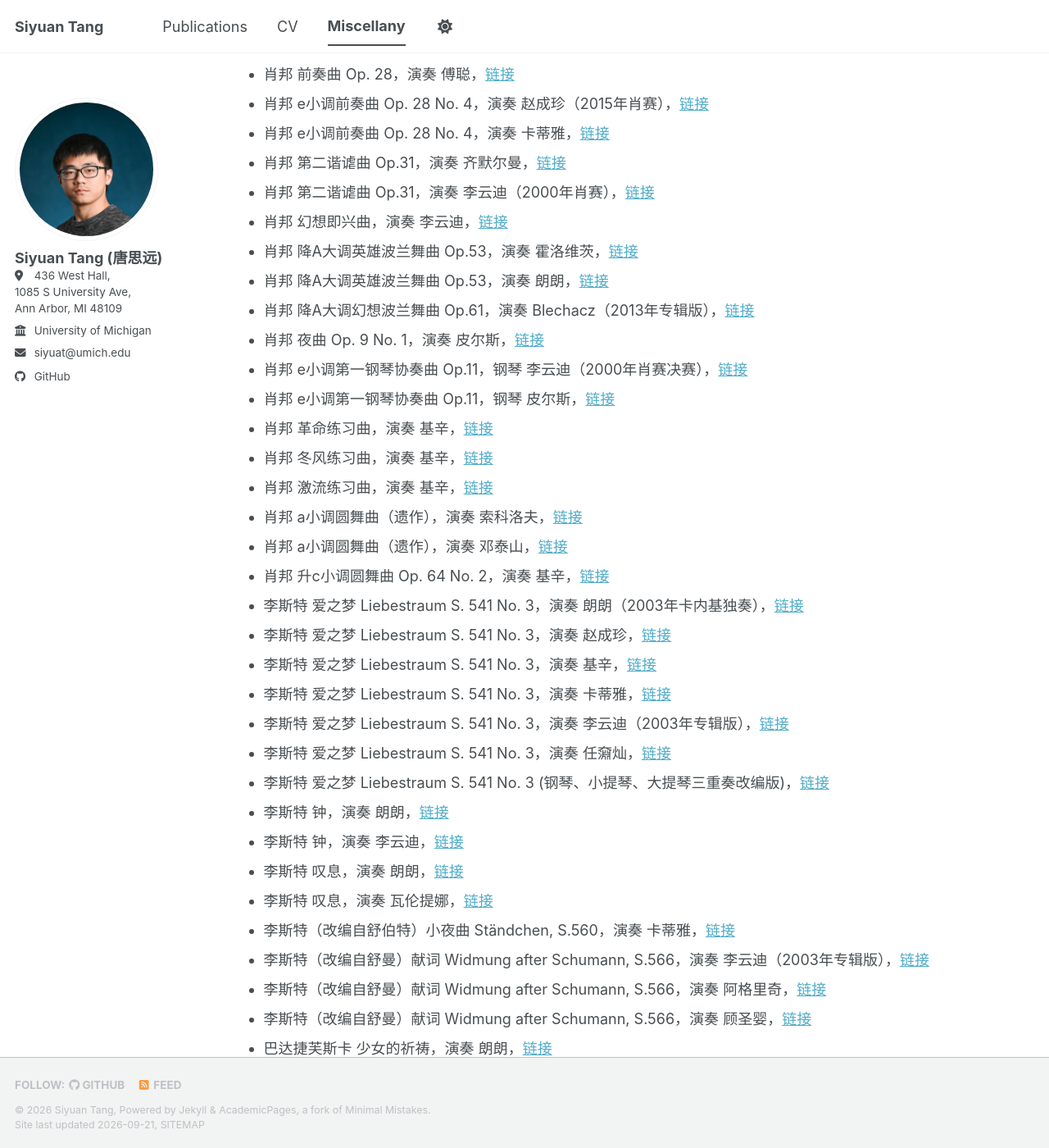
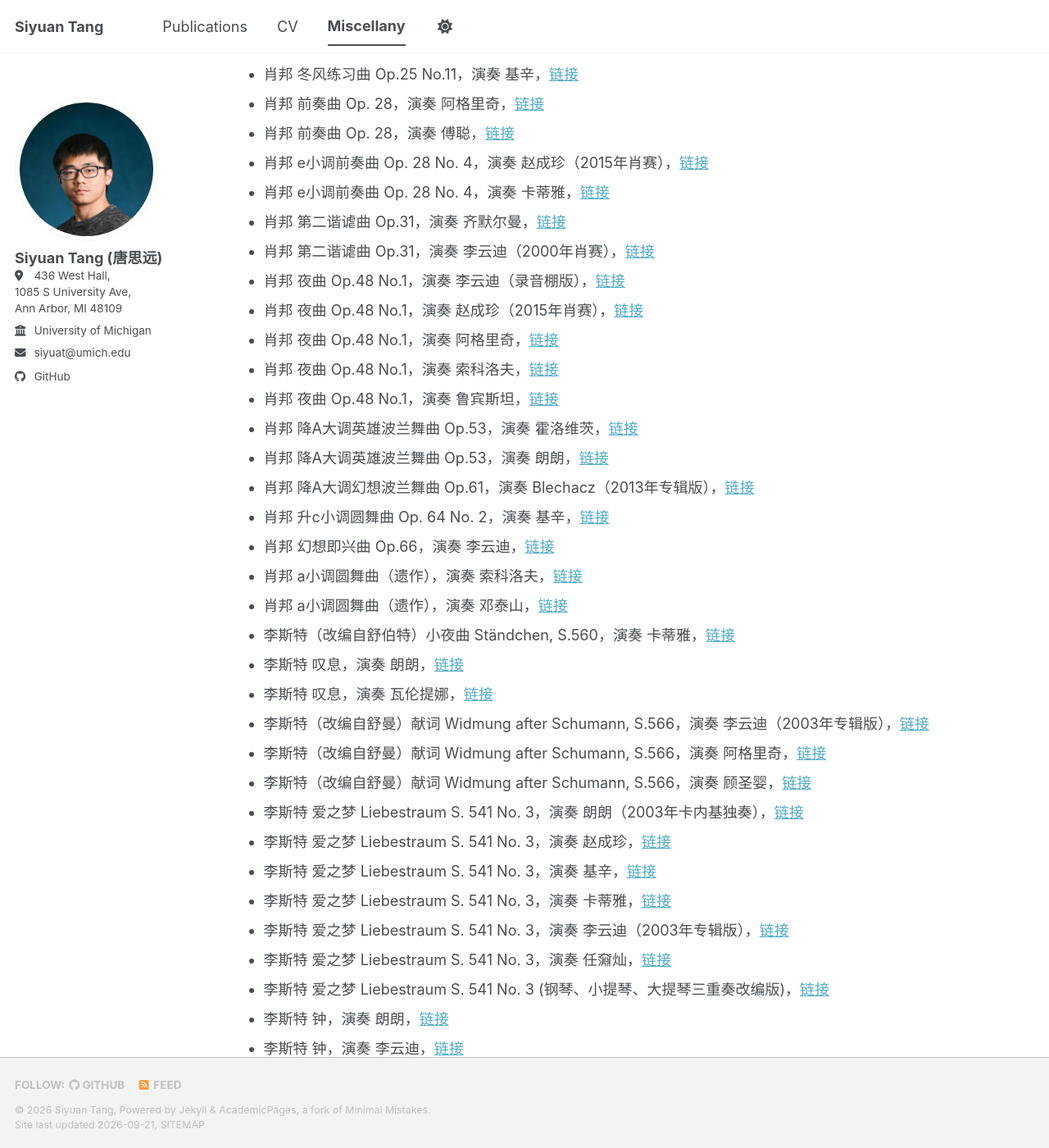
Before and after one commit to siyuat-ui/siyuat-ui.github.io, a Jekyll site: the page built from _pages/miscellany.md, in a window 1280 px wide and 1400 px high, scrolled down 1970 px. Shown: the whole window at 82% size. Built offline with Jekyll 4.4.1, drawn with Linux system fonts in a browser that asks for light colours; a style sheet for code colours, icons or effects is not loaded; some of the changed text lies outside the part shown.

Commit message:
Reorder classical music entries chronologically by opus/catalog number within each composer; add Chopin Grande valse brillante Op.18
- Mozart: Turkish March (K.331) now precedes Piano Sonata No.16 (K.545)
- Chopin: full reorder Op.9 -> Op.66, plus new Op.18 waltz; labeled opus
  numbers for previously-unlabeled entries (激流/革命/冬风练习曲, 幻想即兴曲)
- Liszt: reorder by composition date (Ständchen -> Un Sospiro -> Widmung ->
  Liebestraum -> La Campanella)
- Beethoven, Schumann, Badarzewska, Dvořák, Rachmaninoff, Debussy: already
  in chronological order, unchanged

Co-Authored-By: Claude Sonnet 5 <noreply@anthropic.com>
Claude-Session: https://claude.ai/code/session_01V4NqYJVaZa2Mrh8DC2t8GC

```diff
--- a/_pages/miscellany.md
+++ b/_pages/miscellany.md
@@ -43,9 +43,9 @@ Classical Music
 
 ### Classical (古典)
 
+* 莫扎特 土耳其进行曲，演奏 李云迪，<a href="https://www.bilibili.com/video/BV1FC411W7gx/?spm_id_from=333.1387.favlist.content.click&vd_source=a561ef469b393b8e0fe54f7f631cc160" target="_blank" rel="noopener noreferrer">链接</a>
 * 莫扎特 钢琴奏鸣曲第16号C大调 K. 545，演奏 朗朗，<a href="https://www.bilibili.com/video/BV1Ex411Z7s9/?spm_id_from=333.1387.favlist.content.click&vd_source=a561ef469b393b8e0fe54f7f631cc160" target="_blank" rel="noopener noreferrer">链接</a>
 * 莫扎特 钢琴奏鸣曲第16号C大调 K. 545，演奏 索科洛夫，<a href="https://www.bilibili.com/video/BV1NPTSzJEGs/?vd_source=a561ef469b393b8e0fe54f7f631cc160" target="_blank" rel="noopener noreferrer">链接</a>
-* 莫扎特 土耳其进行曲，演奏 李云迪，<a href="https://www.bilibili.com/video/BV1FC411W7gx/?spm_id_from=333.1387.favlist.content.click&vd_source=a561ef469b393b8e0fe54f7f631cc160" target="_blank" rel="noopener noreferrer">链接</a>
 * 贝多芬 月光奏鸣曲，演奏 古尔德，<a href="https://www.bilibili.com/video/BV1mq4y1k7FW/?spm_id_from=333.1387.favlist.content.click&vd_source=a561ef469b393b8e0fe54f7f631cc160" target="_blank" rel="noopener noreferrer">链接</a>
 * 贝多芬 月光奏鸣曲，演奏 瓦伦提娜，<a href="https://www.bilibili.com/video/BV1fk4y1z7gW/?spm_id_from=333.1387.favlist.content.click&vd_source=a561ef469b393b8e0fe54f7f631cc160" target="_blank" rel="noopener noreferrer">链接</a>
 * 贝多芬 第17号钢琴奏鸣曲 Op.31 No.2（暴风雨奏鸣曲）第三乐章，演奏 巴伦勃伊姆，<a href="https://www.bilibili.com/video/BV1As411s7VR/?vd_source=a561ef469b393b8e0fe54f7f631cc160" target="_blank" rel="noopener noreferrer">链接</a>
@@ -62,30 +62,37 @@ Classical Music
 * 舒曼《童年情景》 No. 1-13，演奏 霍洛维茨，<a href="https://www.bilibili.com/video/BV1xo4y1H7Sd/?spm_id_from=333.1387.favlist.content.click&vd_source=a561ef469b393b8e0fe54f7f631cc160" target="_blank" rel="noopener noreferrer">链接</a>
 * 舒曼《童年情景》 No. 1 异国与异国人民，演奏 阿格里奇，<a href="https://www.bilibili.com/video/BV14741167fy/?spm_id_from=333.1387.favlist.content.click&vd_source=a561ef469b393b8e0fe54f7f631cc160" target="_blank" rel="noopener noreferrer">链接</a>
 * 舒曼《克莱斯勒偶记》Kreisleriana, Op. 16: IV. Sehr langsam，演奏 Alexander Gadjiev，<a href="https://www.youtube.com/watch?v=BDkcGnrXEMw&list=OLAK5uy_lBnb6PXcaHGT2iwys_K7NLfbeg__psGW4&index=7" target="_blank" rel="noopener noreferrer">链接</a>
-* 肖邦 夜曲 Op.48 No.1，演奏 李云迪（录音棚版），<a href="https://www.bilibili.com/video/BV1Wb411V7Rw/?spm_id_from=333.1387.favlist.content.click&vd_source=a561ef469b393b8e0fe54f7f631cc160" target="_blank" rel="noopener noreferrer">链接</a>
-* 肖邦 夜曲 Op.48 No.1，演奏 赵成珍（2015年肖赛），<a href="https://www.bilibili.com/video/BV1sW41177z1/?spm_id_from=333.1387.favlist.content.click&vd_source=a561ef469b393b8e0fe54f7f631cc160" target="_blank" rel="noopener noreferrer">链接</a>
-* 肖邦 夜曲 Op.48 No.1，演奏 阿格里奇，<a href="https://www.bilibili.com/video/BV1zh41187Qc/?vd_source=a561ef469b393b8e0fe54f7f631cc160" target="_blank" rel="noopener noreferrer">链接</a>
-* 肖邦 夜曲 Op.48 No.1，演奏 索科洛夫，<a href="https://www.bilibili.com/video/BV1vm4y1f7yL/?vd_source=a561ef469b393b8e0fe54f7f631cc160" target="_blank" rel="noopener noreferrer">链接</a>
-* 肖邦 夜曲 Op.48 No.1，演奏 鲁宾斯坦，<a href="https://www.bilibili.com/video/BV1Qa411f76g/?vd_source=a561ef469b393b8e0fe54f7f631cc160" target="_blank" rel="noopener noreferrer">链接</a>
+* 肖邦 夜曲 Op. 9 No. 1，演奏 皮尔斯，<a href="https://www.bilibili.com/video/BV1x94y1A7Gf/?spm_id_from=333.1387.favlist.content.click&vd_source=a561ef469b393b8e0fe54f7f631cc160" target="_blank" rel="noopener noreferrer">链接</a>
+* 肖邦 激流练习曲 Op.10 No.4，演奏 基辛，<a href="https://www.bilibili.com/video/BV1Hb411y7SZ/?spm_id_from=333.1387.favlist.content.click&vd_source=a561ef469b393b8e0fe54f7f631cc160" target="_blank" rel="noopener noreferrer">链接</a>
+* 肖邦 革命练习曲 Op.10 No.12，演奏 基辛，<a href="https://www.bilibili.com/video/BV12s41147XS/?spm_id_from=333.1387.favlist.content.click&vd_source=a561ef469b393b8e0fe54f7f631cc160" target="_blank" rel="noopener noreferrer">链接</a>
+* 肖邦 e小调第一钢琴协奏曲 Op.11，钢琴 李云迪（2000年肖赛决赛），<a href="https://www.bilibili.com/video/BV1Vx411m7co/?spm_id_from=333.1387.favlist.content.click&vd_source=a561ef469b393b8e0fe54f7f631cc160" target="_blank" rel="noopener noreferrer">链接</a>
+* 肖邦 e小调第一钢琴协奏曲 Op.11，钢琴 皮尔斯，<a href="https://www.bilibili.com/video/BV1rN4y1T7tw/?vd_source=a561ef469b393b8e0fe54f7f631cc160" target="_blank" rel="noopener noreferrer">链接</a>
+* 肖邦 降E大调华丽大圆舞曲 Op.18，演奏 朗朗，<a href="https://www.bilibili.com/video/BV1LE411h7pR/?vd_source=a561ef469b393b8e0fe54f7f631cc160" target="_blank" rel="noopener noreferrer">链接</a>
+* 肖邦 冬风练习曲 Op.25 No.11，演奏 基辛，<a href="https://www.bilibili.com/video/BV1bx411B7pb/?spm_id_from=333.1387.favlist.content.click&vd_source=a561ef469b393b8e0fe54f7f631cc160" target="_blank" rel="noopener noreferrer">链接</a>
 * 肖邦 前奏曲 Op. 28，演奏 阿格里奇，<a href="https://www.bilibili.com/video/BV1JL4y1J7dq/?spm_id_from=333.1387.favlist.content.click&vd_source=a561ef469b393b8e0fe54f7f631cc160" target="_blank" rel="noopener noreferrer">链接</a>
 * 肖邦 前奏曲 Op. 28，演奏 傅聪，<a href="https://www.bilibili.com/video/BV1RV411u7Wz/?spm_id_from=333.1387.favlist.content.click&vd_source=a561ef469b393b8e0fe54f7f631cc160" target="_blank" rel="noopener noreferrer">链接</a>
 * 肖邦 e小调前奏曲 Op. 28 No. 4，演奏 赵成珍（2015年肖赛），<a href="https://www.bilibili.com/video/BV1t4411W7g7/?spm_id_from=333.1387.favlist.content.click&vd_source=a561ef469b393b8e0fe54f7f631cc160" target="_blank" rel="noopener noreferrer">链接</a>
 * 肖邦 e小调前奏曲 Op. 28 No. 4，演奏 卡蒂雅，<a href="https://www.bilibili.com/video/BV1Yi4y1j7tf/?spm_id_from=333.1387.favlist.content.click&vd_source=a561ef469b393b8e0fe54f7f631cc160" target="_blank" rel="noopener noreferrer">链接</a>
 * 肖邦 第二谐谑曲 Op.31，演奏 齐默尔曼，<a href="https://www.bilibili.com/video/BV1Jb411j7Mg/?spm_id_from=333.1387.favlist.content.click&vd_source=a561ef469b393b8e0fe54f7f631cc160" target="_blank" rel="noopener noreferrer">链接</a>
 * 肖邦 第二谐谑曲 Op.31，演奏 李云迪（2000年肖赛），<a href="https://www.bilibili.com/video/BV1764y1971W/?spm_id_from=333.1387.favlist.content.click&vd_source=a561ef469b393b8e0fe54f7f631cc160" target="_blank" rel="noopener noreferrer">链接</a>
-* 肖邦 幻想即兴曲，演奏 李云迪，<a href="https://www.bilibili.com/video/BV1fx411F7mE/?spm_id_from=333.1387.favlist.content.click&vd_source=a561ef469b393b8e0fe54f7f631cc160" target="_blank" rel="noopener noreferrer">链接</a>
+* 肖邦 夜曲 Op.48 No.1，演奏 李云迪（录音棚版），<a href="https://www.bilibili.com/video/BV1Wb411V7Rw/?spm_id_from=333.1387.favlist.content.click&vd_source=a561ef469b393b8e0fe54f7f631cc160" target="_blank" rel="noopener noreferrer">链接</a>
+* 肖邦 夜曲 Op.48 No.1，演奏 赵成珍（2015年肖赛），<a href="https://www.bilibili.com/video/BV1sW41177z1/?spm_id_from=333.1387.favlist.content.click&vd_source=a561ef469b393b8e0fe54f7f631cc160" target="_blank" rel="noopener noreferrer">链接</a>
+* 肖邦 夜曲 Op.48 No.1，演奏 阿格里奇，<a href="https://www.bilibili.com/video/BV1zh41187Qc/?vd_source=a561ef469b393b8e0fe54f7f631cc160" target="_blank" rel="noopener noreferrer">链接</a>
+* 肖邦 夜曲 Op.48 No.1，演奏 索科洛夫，<a href="https://www.bilibili.com/video/BV1vm4y1f7yL/?vd_source=a561ef469b393b8e0fe54f7f631cc160" target="_blank" rel="noopener noreferrer">链接</a>
+* 肖邦 夜曲 Op.48 No.1，演奏 鲁宾斯坦，<a href="https://www.bilibili.com/video/BV1Qa411f76g/?vd_source=a561ef469b393b8e0fe54f7f631cc160" target="_blank" rel="noopener noreferrer">链接</a>
 * 肖邦 降A大调英雄波兰舞曲 Op.53，演奏 霍洛维茨，<a href="https://www.bilibili.com/video/BV1ys411X7Ue/?spm_id_from=333.1387.favlist.content.click&vd_source=a561ef469b393b8e0fe54f7f631cc160" target="_blank" rel="noopener noreferrer">链接</a>
 * 肖邦 降A大调英雄波兰舞曲 Op.53，演奏 朗朗，<a href="https://www.bilibili.com/video/BV1ix411v7yL/?spm_id_from=333.1387.favlist.content.click&vd_source=a561ef469b393b8e0fe54f7f631cc160" target="_blank" rel="noopener noreferrer">链接</a>
 * 肖邦 降A大调幻想波兰舞曲 Op.61，演奏 Blechacz（2013年专辑版），<a href="https://www.bilibili.com/video/BV1yd94YZEpb/?vd_source=a561ef469b393b8e0fe54f7f631cc160" target="_blank" rel="noopener noreferrer">链接</a>
-* 肖邦 夜曲 Op. 9 No. 1，演奏 皮尔斯，<a href="https://www.bilibili.com/video/BV1x94y1A7Gf/?spm_id_from=333.1387.favlist.content.click&vd_source=a561ef469b393b8e0fe54f7f631cc160" target="_blank" rel="noopener noreferrer">链接</a>
-* 肖邦 e小调第一钢琴协奏曲 Op.11，钢琴 李云迪（2000年肖赛决赛），<a href="https://www.bilibili.com/video/BV1Vx411m7co/?spm_id_from=333.1387.favlist.content.click&vd_source=a561ef469b393b8e0fe54f7f631cc160" target="_blank" rel="noopener noreferrer">链接</a>
-* 肖邦 e小调第一钢琴协奏曲 Op.11，钢琴 皮尔斯，<a href="https://www.bilibili.com/video/BV1rN4y1T7tw/?vd_source=a561ef469b393b8e0fe54f7f631cc160" target="_blank" rel="noopener noreferrer">链接</a>
-* 肖邦 革命练习曲，演奏 基辛，<a href="https://www.bilibili.com/video/BV12s41147XS/?spm_id_from=333.1387.favlist.content.click&vd_source=a561ef469b393b8e0fe54f7f631cc160" target="_blank" rel="noopener noreferrer">链接</a>
-* 肖邦 冬风练习曲，演奏 基辛，<a href="https://www.bilibili.com/video/BV1bx411B7pb/?spm_id_from=333.1387.favlist.content.click&vd_source=a561ef469b393b8e0fe54f7f631cc160" target="_blank" rel="noopener noreferrer">链接</a>
-* 肖邦 激流练习曲，演奏 基辛，<a href="https://www.bilibili.com/video/BV1Hb411y7SZ/?spm_id_from=333.1387.favlist.content.click&vd_source=a561ef469b393b8e0fe54f7f631cc160" target="_blank" rel="noopener noreferrer">链接</a>
+* 肖邦 升c小调圆舞曲 Op. 64 No. 2，演奏 基辛，<a href="https://www.bilibili.com/video/BV1ix411v7JF/?vd_source=a561ef469b393b8e0fe54f7f631cc160" target="_blank" rel="noopener noreferrer">链接</a>
+* 肖邦 幻想即兴曲 Op.66，演奏 李云迪，<a href="https://www.bilibili.com/video/BV1fx411F7mE/?spm_id_from=333.1387.favlist.content.click&vd_source=a561ef469b393b8e0fe54f7f631cc160" target="_blank" rel="noopener noreferrer">链接</a>
 * 肖邦 a小调圆舞曲（遗作），演奏 索科洛夫，<a href="https://www.bilibili.com/video/BV1Zx411S7v4/?spm_id_from=333.1387.favlist.content.click&vd_source=a561ef469b393b8e0fe54f7f631cc160" target="_blank" rel="noopener noreferrer">链接</a>
 * 肖邦 a小调圆舞曲（遗作），演奏 邓泰山，<a href="https://www.bilibili.com/video/BV1YjL4znEhV/?spm_id_from=333.1387.favlist.content.click&vd_source=a561ef469b393b8e0fe54f7f631cc160" target="_blank" rel="noopener noreferrer">链接</a>
-* 肖邦 升c小调圆舞曲 Op. 64 No. 2，演奏 基辛，<a href="https://www.bilibili.com/video/BV1ix411v7JF/?vd_source=a561ef469b393b8e0fe54f7f631cc160" target="_blank" rel="noopener noreferrer">链接</a>
+* 李斯特（改编自舒伯特）小夜曲 Ständchen, S.560，演奏 卡蒂雅，<a href="https://www.bilibili.com/video/BV1R7411k7di/?vd_source=a561ef469b393b8e0fe54f7f631cc160" target="_blank" rel="noopener noreferrer">链接</a>
+* 李斯特 叹息，演奏 朗朗，<a href="https://www.bilibili.com/video/BV1B4411a7wd/?spm_id_from=333.1387.favlist.content.click&vd_source=a561ef469b393b8e0fe54f7f631cc160" target="_blank" rel="noopener noreferrer">链接</a>
+* 李斯特 叹息，演奏 瓦伦提娜，<a href="https://www.bilibili.com/video/BV1Mt411C74s/?spm_id_from=333.1387.favlist.content.click&vd_source=a561ef469b393b8e0fe54f7f631cc160" target="_blank" rel="noopener noreferrer">链接</a>
+* 李斯特（改编自舒曼）献词 Widmung after Schumann, S.566，演奏 李云迪（2003年专辑版），<a href="https://www.youtube.com/watch?v=jDWeTO3tBNI" target="_blank" rel="noopener noreferrer">链接</a>
+* 李斯特（改编自舒曼）献词 Widmung after Schumann, S.566，演奏 阿格里奇，<a href="https://www.bilibili.com/video/BV1a4411B7F5/?vd_source=a561ef469b393b8e0fe54f7f631cc160" target="_blank" rel="noopener noreferrer">链接</a>
+* 李斯特（改编自舒曼）献词 Widmung after Schumann, S.566，演奏 顾圣婴，<a href="https://www.bilibili.com/video/BV1dW411i7j6/?vd_source=a561ef469b393b8e0fe54f7f631cc160" target="_blank" rel="noopener noreferrer">链接</a>
 * 李斯特 爱之梦 Liebestraum S. 541 No. 3，演奏 朗朗（2003年卡内基独奏），<a href="https://www.bilibili.com/video/BV1AM4y1Z7wd/?spm_id_from=333.1387.favlist.content.click&vd_source=a561ef469b393b8e0fe54f7f631cc160" target="_blank" rel="noopener noreferrer">链接</a>
 * 李斯特 爱之梦 Liebestraum S. 541 No. 3，演奏 赵成珍，<a href="https://www.bilibili.com/video/BV1RL41157GT/?spm_id_from=333.1387.favlist.content.click&vd_source=a561ef469b393b8e0fe54f7f631cc160" target="_blank" rel="noopener noreferrer">链接</a>
 * 李斯特 爱之梦 Liebestraum S. 541 No. 3，演奏 基辛，<a href="https://www.bilibili.com/video/BV1W3411r7EY/?spm_id_from=333.1387.favlist.content.click&vd_source=a561ef469b393b8e0fe54f7f631cc160" target="_blank" rel="noopener noreferrer">链接</a>
@@ -95,12 +102,6 @@ Classical Music
 * 李斯特 爱之梦 Liebestraum S. 541 No. 3 (钢琴、小提琴、大提琴三重奏改编版)，<a href="https://www.bilibili.com/video/BV12i4y1o7C4/?spm_id_from=333.1387.favlist.content.click&vd_source=a561ef469b393b8e0fe54f7f631cc160" target="_blank" rel="noopener noreferrer">链接</a>
 * 李斯特 钟，演奏 朗朗，<a href="https://www.bilibili.com/video/BV1GW411e781/?spm_id_from=333.337.search-card.all.click&vd_source=a561ef469b393b8e0fe54f7f631cc160" target="_blank" rel="noopener noreferrer">链接</a>
 * 李斯特 钟，演奏 李云迪，<a href="https://www.bilibili.com/video/BV1Xs411T7tn/?vd_source=a561ef469b393b8e0fe54f7f631cc160" target="_blank" rel="noopener noreferrer">链接</a>
-* 李斯特 叹息，演奏 朗朗，<a href="https://www.bilibili.com/video/BV1B4411a7wd/?spm_id_from=333.1387.favlist.content.click&vd_source=a561ef469b393b8e0fe54f7f631cc160" target="_blank" rel="noopener noreferrer">链接</a>
-* 李斯特 叹息，演奏 瓦伦提娜，<a href="https://www.bilibili.com/video/BV1Mt411C74s/?spm_id_from=333.1387.favlist.content.click&vd_source=a561ef469b393b8e0fe54f7f631cc160" target="_blank" rel="noopener noreferrer">链接</a>
-* 李斯特（改编自舒伯特）小夜曲 Ständchen, S.560，演奏 卡蒂雅，<a href="https://www.bilibili.com/video/BV1R7411k7di/?vd_source=a561ef469b393b8e0fe54f7f631cc160" target="_blank" rel="noopener noreferrer">链接</a>
-* 李斯特（改编自舒曼）献词 Widmung after Schumann, S.566，演奏 李云迪（2003年专辑版），<a href="https://www.youtube.com/watch?v=jDWeTO3tBNI" target="_blank" rel="noopener noreferrer">链接</a>
-* 李斯特（改编自舒曼）献词 Widmung after Schumann, S.566，演奏 阿格里奇，<a href="https://www.bilibili.com/video/BV1a4411B7F5/?vd_source=a561ef469b393b8e0fe54f7f631cc160" target="_blank" rel="noopener noreferrer">链接</a>
-* 李斯特（改编自舒曼）献词 Widmung after Schumann, S.566，演奏 顾圣婴，<a href="https://www.bilibili.com/video/BV1dW411i7j6/?vd_source=a561ef469b393b8e0fe54f7f631cc160" target="_blank" rel="noopener noreferrer">链接</a>
 * 巴达捷芙斯卡 少女的祈祷，演奏 朗朗，<a href="https://www.bilibili.com/video/BV14J411W7v1/?spm_id_from=333.337.search-card.all.click&vd_source=a561ef469b393b8e0fe54f7f631cc160" target="_blank" rel="noopener noreferrer">链接</a>
 * 德沃夏克 第九交响曲《自新大陆》第四乐章，指挥 卡拉扬，<a href="https://www.bilibili.com/video/BV1e34y1i7Hz?spm_id_from=333.788.player.player_end_recommend_autoplay&vd_source=a561ef469b393b8e0fe54f7f631cc160&trackid=web_related_0.router-related-2479604-grjpt.1770481253121.40" target="_blank" rel="noopener noreferrer">链接</a>
 * 拉赫玛尼诺夫 第二钢琴协奏曲，钢琴 朗朗，<a href="https://www.bilibili.com/video/BV1sx41117YL/?spm_id_from=333.1387.favlist.content.click&vd_source=a561ef469b393b8e0fe54f7f631cc160" target="_blank" rel="noopener noreferrer">链接</a>
```
